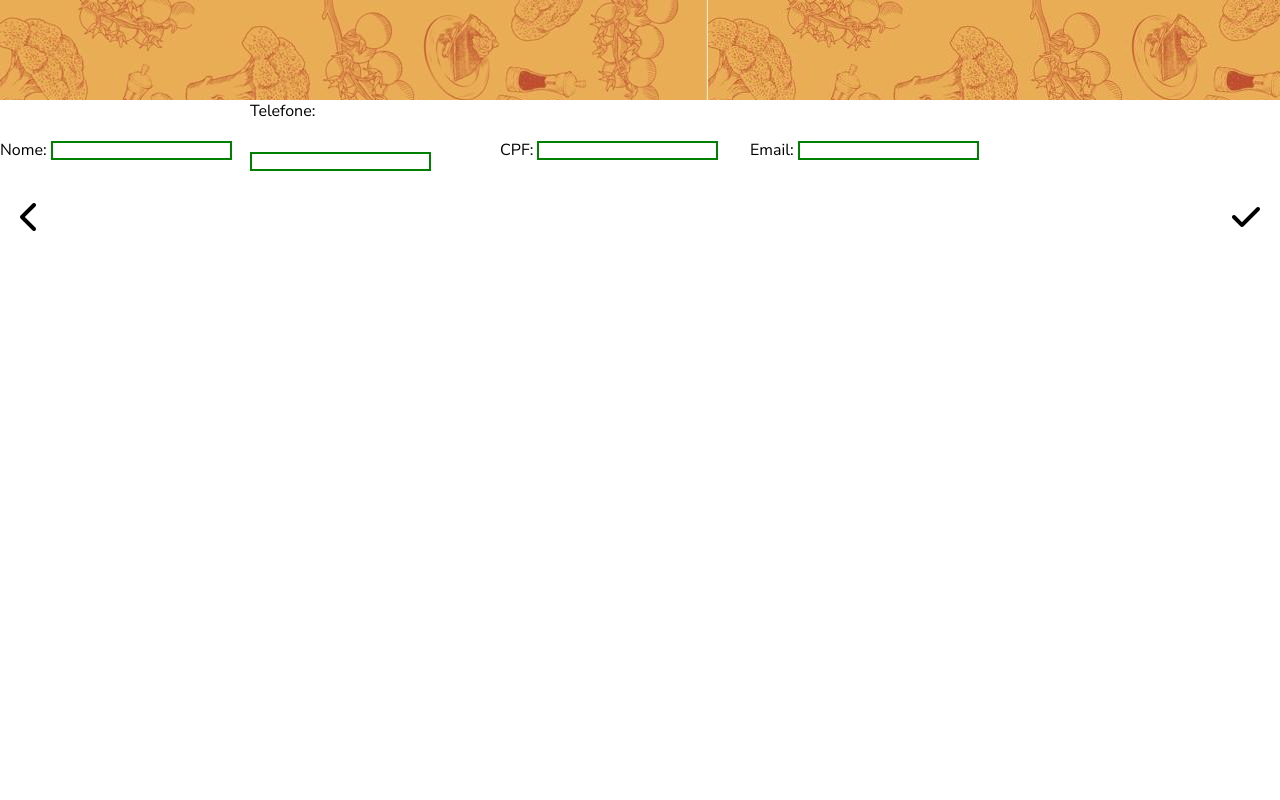
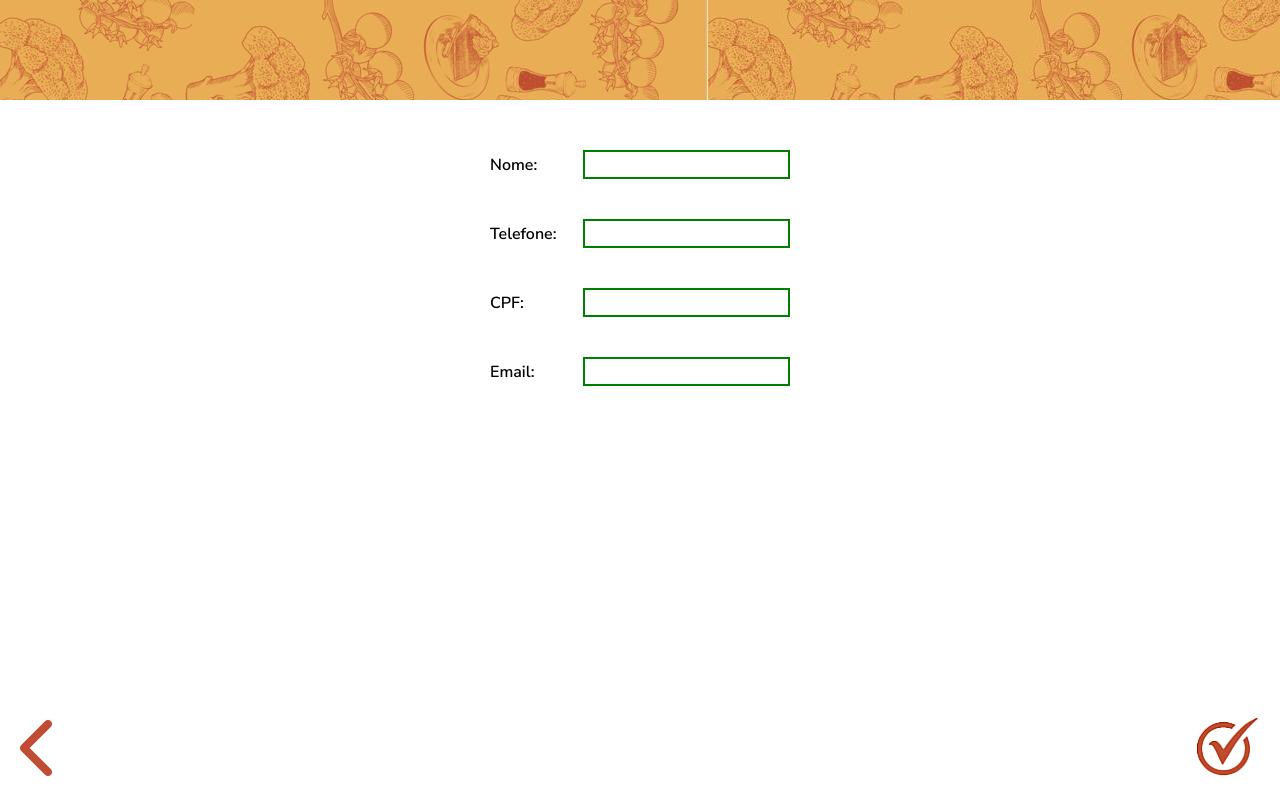
Before and after one commit to Migvalentini/Trattoria, a plain HTML site: page pages/buy.html in a window 1280 px wide. Drawn offline with Linux system fonts and the light colour scheme.

Commit message:
30/09 Commit

```diff
--- a/pages/buy.html
+++ b/pages/buy.html
@@ -12,27 +12,29 @@
     <div class="container">
        <div class="background"></div>
        <div class="inputs">
-            <div class="input">
+            <div class="input-div">
                 <label for="iname">Nome: </label>
                 <input type="text" name="iname" id="iname" required>
             </div>
-            <div class="input">
+            <div class="input-div">
                 <label for="iphone">Telefone: </label>
                 <input type="tel" name="iphone" id="iphone" required>
             </div>
-            <div class="input">
+            <div class="input-div">
                 <label for="icpf">CPF: </label>
                 <input type="number" name="icpf" id="icpf" required>
             </div>
-            <div class="input">
+            <div class="input-div">
                 <label for="iemail">Email: </label>
-                <input type="number" name="iemail" id="iemail" required>
+                <input type="email" name="iemail" id="iemail" required>
             </div>
        </div>
        <div class="buttons">
-            <a href="./menu.html"><i class="fas fa-chevron-left fa-2x"></i></a>
-            <a href="./tickets.html"><i class="fas fa-check fa-2x"></i></a>
+            <a href="./menu.html"><i class="fas fa-chevron-left fa-4x"></i></a>
+            <button class="submitBtn"><a href="./tickets.html"><img src="../images/submit-img.png" alt=""></a></button>
        </div>
     </div>
+
+    <script src="../scripts/buy.js"></script>
 </body>
 </html>
--- a/styles/about.css
+++ b/styles/about.css
@@ -6,6 +6,7 @@
 
 .container {
     width: 100vw;
+    height: 100vh;
 }
 
 h1 {
@@ -29,7 +30,7 @@ p {
 
 .welcome-p {
     width: 80%;
-    margin: 20px auto;
+    margin: 40px auto;
 }
 
 .how-started {
@@ -45,6 +46,7 @@ p {
     align-items: center;
     justify-content: center;
     gap: 40px;
+    padding-bottom: 40px;
 }
 
 section {
@@ -91,9 +93,13 @@ section {
     background-image: url('../images/making-pasta.jpg');
     background-position: center center;
     background-size: 100px;
-    background
+    background-repeat: no-repeat;
     height: 60%;
     width: 90%;
+}
+
+ul {
+    list-style: square;
 }
 
 li {
--- a/styles/buy.css
+++ b/styles/buy.css
@@ -18,31 +18,53 @@
 .inputs {
    display: flex;
    align-items: center;
+   justify-content: center;
+   flex-direction: column;
+   text-align: center;
+   margin-top: 30px;
 }
 
 label {
    font-family: 'Nunito Sans', sans-serif;
+   width: 30%;
+   margin-right: 10px;
+   text-align: left;
+   font-weight: 600;
 }
 
-.input {
-   width: 250px;
+.input-div {
+   width: 80%;
+   max-width: 300px;
+   display: flex;
+   flex-direction: row;
+   align-items: center;
+   margin: 20px 10px;
 }
 
 input {
    border: 2px solid green;
-   margin: 30px 0px;
+   width: 70%;
+   padding: 5px;
 }
 
 .fa-chevron-left {
-   color: black;
-}
-
-.fa-check {
-   color: black;
+   color: #BF4C33;
 }
 
 .buttons {
    display: flex;
    justify-content: space-between;
-   margin: 0px 20px;
+   align-items: center;
+   position: fixed;
+   bottom: 0;
+   width: 100vw;
 }
+
+.buttons a {
+   margin: 20px;
+}
+
+button {
+   border: none;
+   background-color: transparent;
+}
--- a/styles/footer.css
+++ b/styles/footer.css
@@ -1,8 +1,9 @@
 footer {
     width: 100%;
     background-color: #BF4E30;
-    position: relative;
-    bottom: 0%;
+    position: fixed;
+    bottom: 0;
+
 }
 
 i {
```
Also changed, not shown: pages/menu.html (+3 -42 lines), styles/menu.css (+7 -0 lines), images/submit-img.png (added), scripts/buy.js (added).
